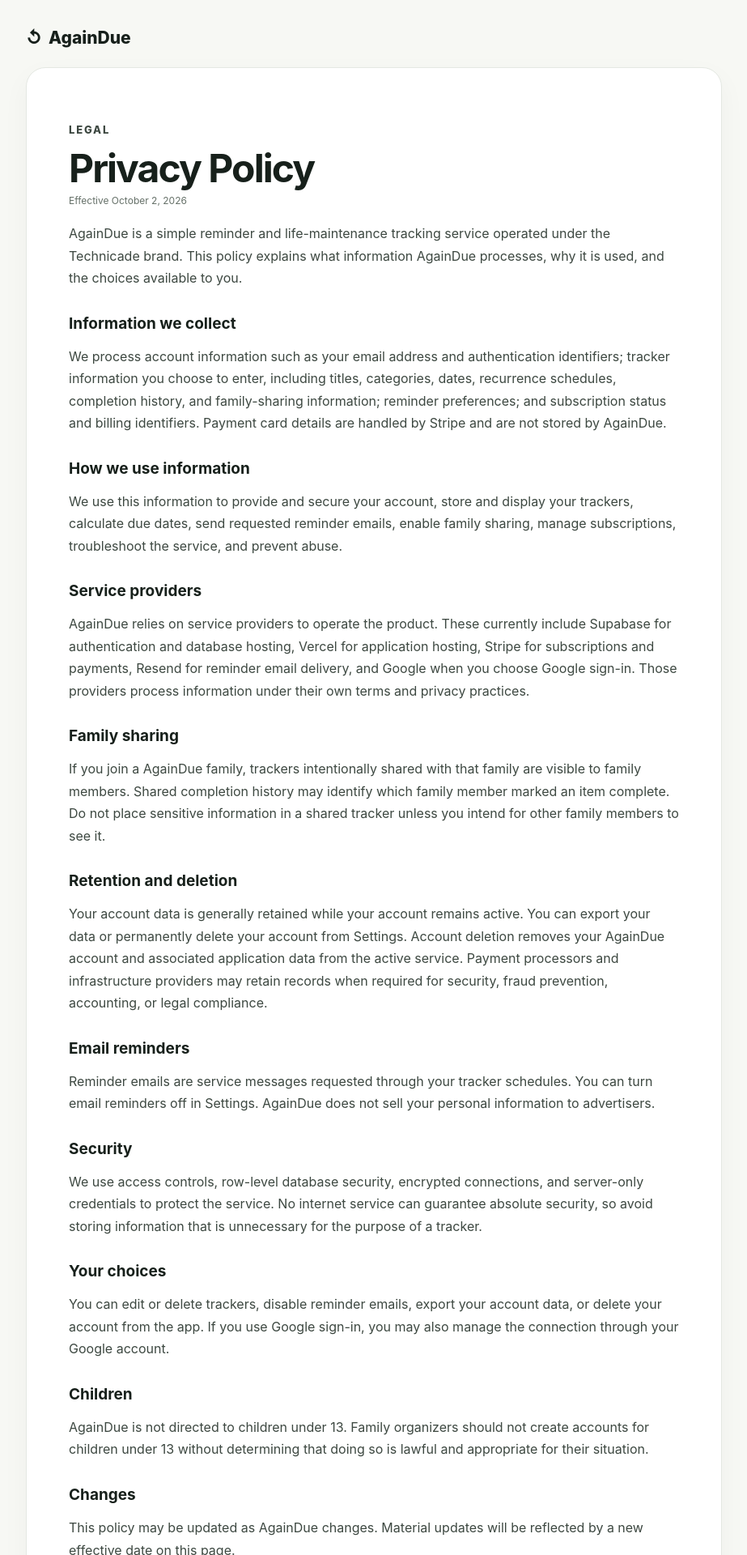
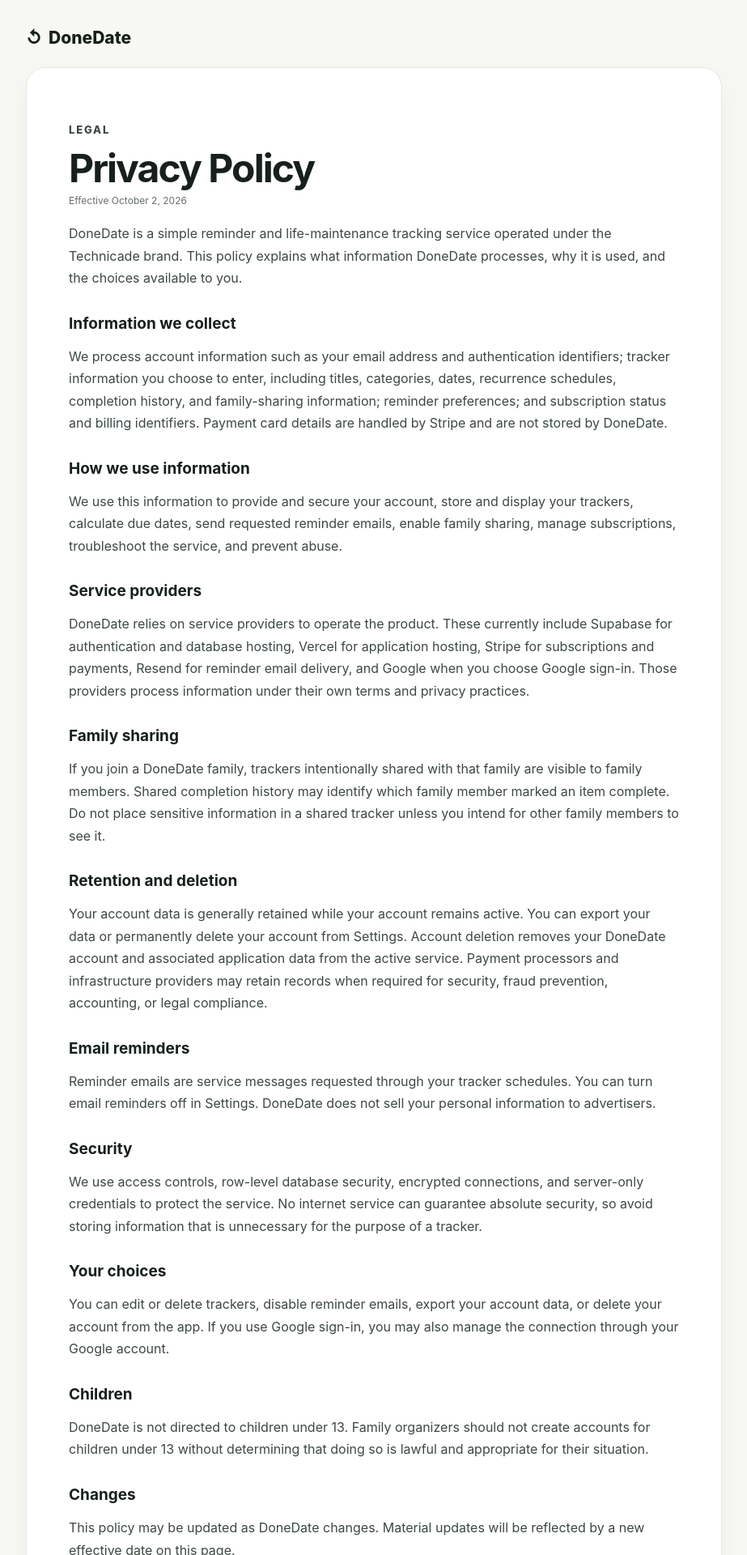
Before and after one commit to technicadegaming/last-time, a Next.js app: page /privacy in a window 1280 px wide. Shown: the top 1920 px of the page at 81% size, without its empty margins (178-1101 px from the left). Built offline with nearby package versions, Linux system fonts and the light colour scheme; no server answers.

Commit message:
LT-018 rebrand app/privacy/page.tsx to DoneDate

```diff
--- a/app/privacy/page.tsx
+++ b/app/privacy/page.tsx
@@ -1,20 +1,20 @@
 export const metadata = {
-  title: "Privacy Policy — AgainDue",
-  description: "Privacy Policy for AgainDue.",
+  title: "Privacy Policy — DoneDate",
+  description: "Privacy Policy for DoneDate.",
 };
 
 export default function PrivacyPage() {
   return (
     <main className="legalPage shell">
-      <a className="brand legalBrand" href="/">↺ <span>AgainDue</span></a>
+      <a className="brand legalBrand" href="/">↺ <span>DoneDate</span></a>
       <article className="legalCard">
         <p className="eyebrow">Legal</p>
         <h1>Privacy Policy</h1>
         <p className="legalUpdated">Effective October 2, 2026</p>
 
         <p>
-          AgainDue is a simple reminder and life-maintenance tracking service operated under the
-          Technicade brand. This policy explains what information AgainDue processes, why it is
+          DoneDate is a simple reminder and life-maintenance tracking service operated under the
+          Technicade brand. This policy explains what information DoneDate processes, why it is
           used, and the choices available to you.
         </p>
 
@@ -24,7 +24,7 @@
           tracker information you choose to enter, including titles, categories, dates, recurrence
           schedules, completion history, and family-sharing information; reminder preferences; and
           subscription status and billing identifiers. Payment card details are handled by Stripe
-          and are not stored by AgainDue.
+          and are not stored by DoneDate.
         </p>
 
         <h2>How we use information</h2>
@@ -36,7 +36,7 @@
 
         <h2>Service providers</h2>
         <p>
-          AgainDue relies on service providers to operate the product. These currently include
+          DoneDate relies on service providers to operate the product. These currently include
           Supabase for authentication and database hosting, Vercel for application hosting, Stripe
           for subscriptions and payments, Resend for reminder email delivery, and Google when you
           choose Google sign-in. Those providers process information under their own terms and
@@ -45,7 +45,7 @@
 
         <h2>Family sharing</h2>
         <p>
-          If you join a AgainDue family, trackers intentionally shared with that family are visible
+          If you join a DoneDate family, trackers intentionally shared with that family are visible
           to family members. Shared completion history may identify which family member marked an
           item complete. Do not place sensitive information in a shared tracker unless you intend
           for other family members to see it.
@@ -55,7 +55,7 @@
         <p>
           Your account data is generally retained while your account remains active. You can export
           your data or permanently delete your account from Settings. Account deletion removes your
-          AgainDue account and associated application data from the active service. Payment
+          DoneDate account and associated application data from the active service. Payment
           processors and infrastructure providers may retain records when required for security,
           fraud prevention, accounting, or legal compliance.
         </p>
@@ -63,7 +63,7 @@
         <h2>Email reminders</h2>
         <p>
           Reminder emails are service messages requested through your tracker schedules. You can
-          turn email reminders off in Settings. AgainDue does not sell your personal information
+          turn email reminders off in Settings. DoneDate does not sell your personal information
           to advertisers.
         </p>
 
@@ -84,14 +84,14 @@
 
         <h2>Children</h2>
         <p>
-          AgainDue is not directed to children under 13. Family organizers should not create
+          DoneDate is not directed to children under 13. Family organizers should not create
           accounts for children under 13 without determining that doing so is lawful and
           appropriate for their situation.
         </p>
 
         <h2>Changes</h2>
         <p>
-          This policy may be updated as AgainDue changes. Material updates will be reflected by a
+          This policy may be updated as DoneDate changes. Material updates will be reflected by a
           new effective date on this page.
         </p>
 
```
